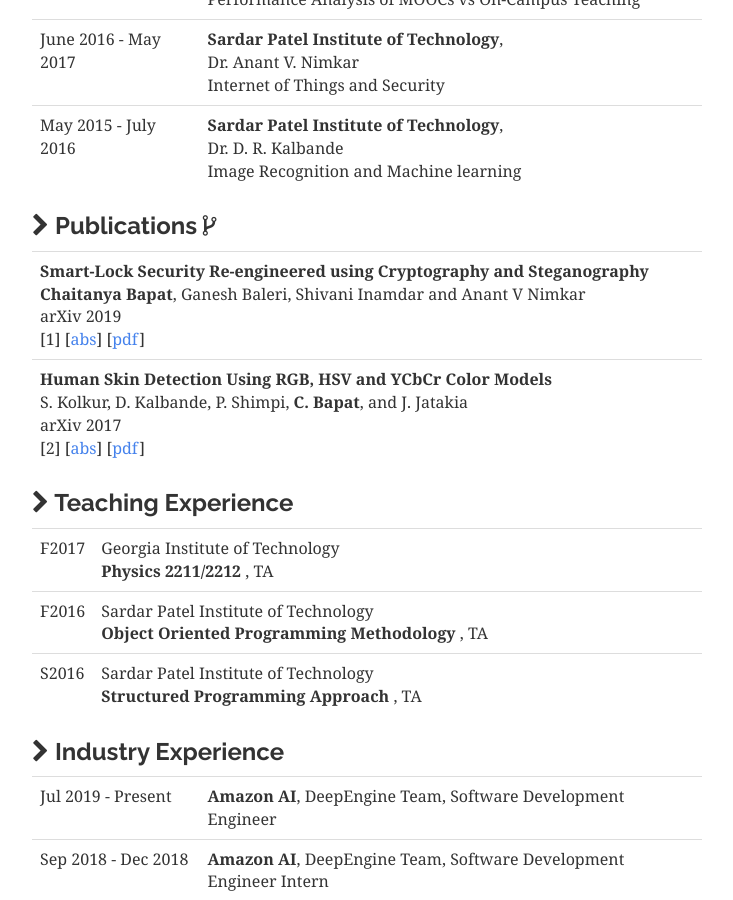
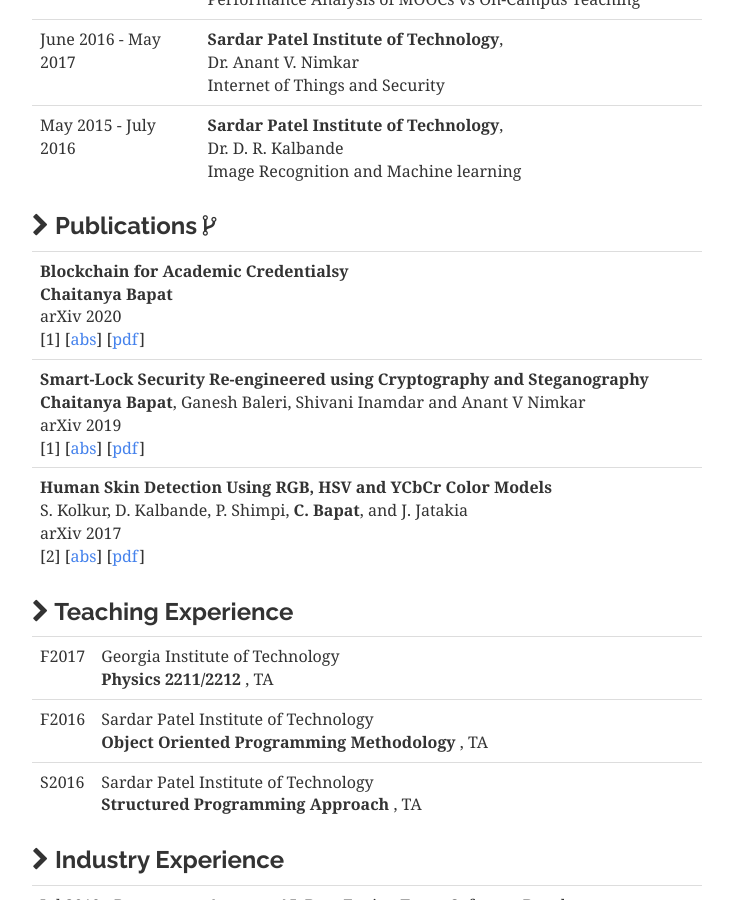
Before and after one commit to ChaiBapchya/ChaiBapchya.github.io, a Jekyll site: the page built from about.md, in a window 1280 px wide and 900 px high, scrolled down 3368 px. Shown: the whole window, without its empty margins (273-1006 px from the left). Built offline with Jekyll 4.4.1, drawn with Linux system fonts in a browser that asks for light colours; nearby versions of some CDN libraries; some web fonts are replaced; comment, search, counter and statistics services are not loaded.

Commit message:
Update publications section with paper
Add blockchain for academic credentails paper to publications

```diff
--- a/_includes/cv.md
+++ b/_includes/cv.md
@@ -127,6 +127,19 @@
 ## <i class="fa fa-chevron-right"></i> Publications <i class="fa fa-code-fork" aria-hidden="true"></i>
 
 <table class="table table-hover">
+  <tr>
+<td>
+    <strong>Blockchain for Academic Credentialsy</strong><br>
+    <strong> Chaitanya Bapat</strong><br>
+    arXiv 2020<br>
+    [1]
+    [<a href='javascript: none'
+    onclick='$("#abs_blockchain_for_academic_credentials").toggle()'>abs</a>]  [<a href='https://arxiv.org/abs/2006.12665' target='_blank'>pdf</a>]
+<div id="abs_blockchain_for_academic_credentials" style="text-align: justify; display: none" markdown="1">
+Academic credentials are documents that attest to successful completion of any test, exam or act as a validation of an individual's skill. Currently, the domain of academic credential management suffers from large time consumption, high cost, dependence on third-party and a lack of transparency. A blockchain based solution tries to resolve these pain-points by allowing any recruiter or company to verify the user credentials without dependence on any centralized third party. Our decentralized application is based off of BlockCerts, an MIT project that acts as an open standard for blockchain credentials. The project talks about the implementation details of the decentralized application built for BlockCerts Wallet. It is an attempt to leverage the power of the blockchain technology as a global notary for the verification of digital records.
+</div>
+</td>
+</tr>
 <tr>
 <td>
     <strong>Smart-Lock Security Re-engineered using Cryptography and Steganography</strong><br>
```
